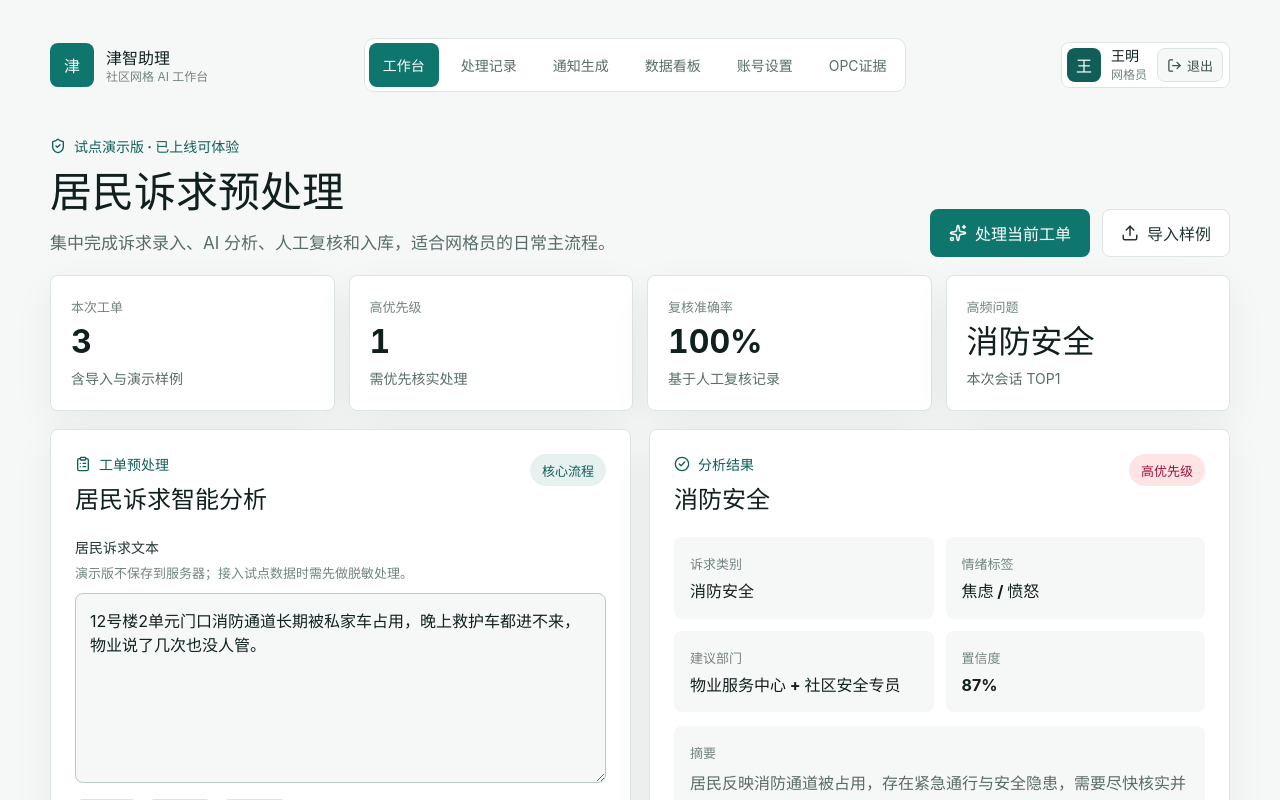
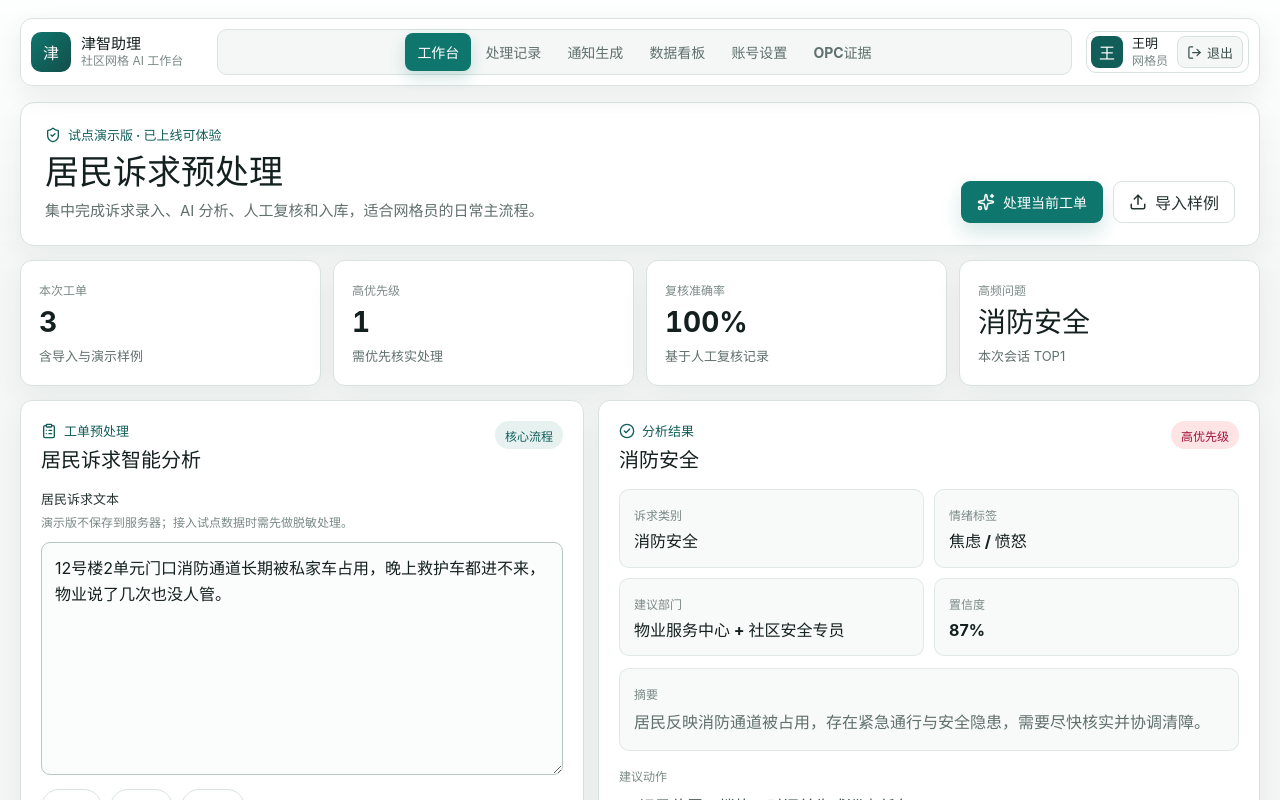
Before and after one commit to wzy88/jinzhi-assistant, a React (Vite) app: page / in a window 1280 px wide. Shown: the top 800 px of the page. Built offline with nearby package versions, Linux system fonts and the light colour scheme.

Commit message:
Polish workbench visual design

```diff
--- a/src/App.css
+++ b/src/App.css
@@ -1,26 +1,30 @@
 .app-shell {
-  width: min(1180px, calc(100% - 32px));
+  width: min(1360px, calc(100% - 40px));
   margin: 0 auto;
-  padding: 24px 0 56px;
+  padding: 18px 0 48px;
 }
 
 .topbar {
   position: sticky;
-  top: 0;
+  top: 10px;
   z-index: 20;
-  display: flex;
+  display: grid;
+  grid-template-columns: auto minmax(0, 1fr) auto;
   align-items: center;
-  justify-content: space-between;
-  gap: 16px;
-  padding: 14px 0;
-  background: rgba(246, 248, 247, 0.92);
-  backdrop-filter: blur(14px);
+  gap: 14px;
+  padding: 10px;
+  border: 1px solid var(--border);
+  border-radius: 12px;
+  background: rgba(255, 255, 255, 0.94);
+  box-shadow: 0 10px 28px rgba(20, 32, 30, 0.07);
+  backdrop-filter: blur(18px);
 }
 
 .brand {
   display: inline-flex;
   align-items: center;
-  gap: 12px;
+  gap: 10px;
+  min-width: 172px;
   color: var(--ink-900);
   text-decoration: none;
 }
@@ -36,13 +40,13 @@
 
 .brand-mark {
   display: grid;
-  width: 44px;
-  height: 44px;
+  width: 40px;
+  height: 40px;
   place-items: center;
-  border-radius: 8px;
+  border-radius: 10px;
   color: #ffffff;
-  background: var(--primary);
-  font-weight: 700;
+  background: linear-gradient(135deg, #0f766e, #134e4a);
+  font-weight: 800;
 }
 
 .brand strong,
@@ -50,62 +54,73 @@
   display: block;
 }
 
+.brand strong {
+  font-size: 15px;
+  line-height: 1.2;
+}
+
 .brand small {
   color: var(--ink-500);
   font-size: 12px;
-  line-height: 1.4;
+  line-height: 1.35;
 }
 
 .nav-links {
   display: flex;
   align-items: center;
-  gap: 8px;
-  padding: 4px;
+  justify-content: center;
+  gap: 2px;
+  min-width: 0;
+  padding: 3px;
   border: 1px solid var(--border);
   border-radius: 10px;
-  background: #ffffff;
+  background: var(--surface);
 }
 
 .tab-button {
-  min-height: 44px;
+  min-height: 38px;
   display: inline-flex;
   align-items: center;
+  border: 0;
   border-radius: 8px;
-  border: 0;
-  padding: 0 14px;
+  padding: 0 12px;
   color: var(--ink-600);
   background: transparent;
   font: inherit;
   font-size: 14px;
+  font-weight: 650;
+  white-space: nowrap;
   cursor: pointer;
 }
 
 .tab-button:hover,
 .tab-button:focus-visible {
   color: var(--ink-900);
-  background: var(--surface-strong);
+  background: #ffffff;
 }
 
 .tab-button.active {
   color: #ffffff;
   background: var(--primary);
+  box-shadow: 0 7px 16px rgba(15, 118, 110, 0.2);
 }
 
 .account-chip {
   display: inline-flex;
   align-items: center;
-  gap: 10px;
-  min-height: 44px;
-  padding: 5px 6px 5px 5px;
+  justify-content: flex-end;
+  gap: 9px;
+  min-height: 42px;
+  padding: 4px 5px 4px 4px;
   border: 1px solid var(--border);
-  border-radius: 8px;
+  border-radius: 10px;
   background: #ffffff;
 }
 
 .avatar {
   display: grid;
-  width: 34px;
-  height: 34px;
+  width: 32px;
+  height: 32px;
   place-items: center;
   border-radius: 8px;
   color: #ffffff;
@@ -119,10 +134,10 @@
 }
 
 .account-chip strong {
-  max-width: 96px;
+  max-width: 92px;
   overflow: hidden;
   color: var(--ink-900);
-  font-size: 14px;
+  font-size: 13px;
   line-height: 1.2;
   text-overflow: ellipsis;
   white-space: nowrap;
@@ -134,7 +149,7 @@
 }
 
 .account-chip button {
-  min-height: 34px;
+  min-height: 32px;
   display: inline-flex;
   align-items: center;
   gap: 5px;
@@ -157,81 +172,79 @@
   display: flex;
   align-items: flex-end;
   justify-content: space-between;
-  gap: 24px;
-  padding: 30px 0 18px;
+  gap: 20px;
+  margin-top: 16px;
+  padding: 22px 24px;
+  border: 1px solid var(--border);
+  border-radius: 14px;
+  background: #ffffff;
+  box-shadow: var(--shadow-soft);
 }
 
 .workspace-brief h1 {
   max-width: 720px;
   margin: 0;
   color: var(--ink-900);
-  font-size: clamp(28px, 3.4vw, 42px);
-  line-height: 1.12;
+  font-size: clamp(24px, 3vw, 34px);
+  line-height: 1.16;
   letter-spacing: 0;
 }
 
 .brief-text {
-  max-width: 680px;
-  margin: 14px 0 0;
+  max-width: 760px;
+  margin: 8px 0 0;
   color: var(--ink-600);
-  font-size: 17px;
-  line-height: 1.65;
+  font-size: 15px;
+  line-height: 1.6;
 }
 
 .brief-actions {
   display: flex;
   flex-wrap: wrap;
   justify-content: flex-end;
-  gap: 12px;
-}
-
-.workbench-note {
-  display: flex;
-  gap: 12px;
-  align-items: flex-start;
-  padding: 14px;
-  border: 1px solid var(--border);
-  border-radius: 8px;
-  background: #ffffff;
+  gap: 10px;
 }
 
 .eyebrow,
 .section-kicker {
   display: inline-flex;
   align-items: center;
-  gap: 8px;
+  gap: 7px;
   color: var(--primary-dark);
-  font-size: 14px;
-  font-weight: 650;
-  margin: 0 0 12px;
+  font-size: 13px;
+  font-weight: 750;
+  margin: 0 0 8px;
 }
 
 .primary-link,
 .secondary-link,
 .primary-button,
 .secondary-button {
-  min-height: 48px;
+  min-height: 42px;
   display: inline-flex;
   align-items: center;
   justify-content: center;
   gap: 8px;
-  border-radius: 8px;
-  padding: 0 18px;
   border: 1px solid transparent;
+  border-radius: 9px;
+  padding: 0 15px;
   font: inherit;
-  font-weight: 650;
+  font-size: 14px;
+  font-weight: 750;
   text-decoration: none;
   cursor: pointer;
   transition:
-    transform 180ms ease,
-    background 180ms ease,
-    border-color 180ms ease;
+    transform 160ms ease,
+    background 160ms ease,
+    border-color 160ms ease,
+    box-shadow 160ms ease;
 }
 
 .primary-link,
 .primary-button {
   color: #ffffff;
   background: var(--primary);
+  box-shadow: 0 10px 20px rgba(15, 118, 110, 0.18);
 }
 
 .primary-link:hover,
@@ -246,7 +259,8 @@
   transform: none;
 }
 
-.secondary-link {
+.secondary-link,
+.secondary-button {
   color: var(--ink-800);
   background: #ffffff;
   border-color: var(--border);
@@ -261,12 +275,6 @@
   font: inherit;
 }
 
-.secondary-button {
-  color: var(--ink-800);
-  background: #ffffff;
-  border-color: var(--border);
-}
-
 .danger-soft {
   color: #9f1239;
   background: #fff1f2;
@@ -277,7 +285,7 @@
   display: flex;
   flex-wrap: wrap;
   gap: 10px;
-  margin-top: 16px;
+  margin-top: 14px;
 }
 
 .button-row.compact {
@@ -285,172 +293,29 @@
 }
 
 .button-row.compact .secondary-button {
-  min-height: 40px;
+  min-height: 38px;
   padding: 0 12px;
-  font-size: 14px;
-}
-
-.proof-strip {
-  display: grid;
-  grid-template-columns: repeat(3, minmax(0, 1fr));
-  gap: 14px;
-}
-
-.proof-strip div {
-  min-height: 120px;
-  padding: 24px;
-  border: 1px solid var(--border);
-  border-radius: 8px;
-  background: #ffffff;
-}
-
-.proof-strip span {
-  color: var(--primary);
-  font-weight: 800;
-  font-variant-numeric: tabular-nums;
-}
-
-.proof-strip strong {
-  display: block;
-  margin-top: 10px;
-  color: var(--ink-900);
-  font-size: 20px;
-}
-
-.proof-strip p,
-.metric-card p,
-.summary-box p,
-.notice-block p,
-.report-panel li,
-.warning-note p {
-  color: var(--ink-600);
-  line-height: 1.65;
+  font-size: 13px;
 }
 
 .metric-grid {
   display: grid;
   grid-template-columns: repeat(4, minmax(0, 1fr));
-  gap: 14px;
-  margin: 0 0 18px;
-}
-
-.account-grid {
-  display: grid;
-  grid-template-columns: 0.95fr 1.3fr 1fr;
-  gap: 18px;
-  margin-top: 18px;
-}
-
-.verify-pill {
-  display: inline-flex;
-  min-height: 32px;
-  align-items: center;
-  gap: 6px;
-  white-space: nowrap;
-  border-radius: 999px;
-  padding: 0 12px;
-  color: #92400e;
-  background: #fef3c7;
-  font-size: 13px;
-  font-weight: 700;
-}
-
-.verify-pill.verified {
-  color: #166534;
-  background: #dcfce7;
-}
-
-.profile-summary {
-  display: grid;
-  gap: 10px;
-}
-
-.profile-summary strong {
-  color: var(--ink-900);
-  font-size: 18px;
-}
-
-.profile-summary p {
-  margin: 0;
-  color: var(--ink-600);
-  line-height: 1.6;
-}
-
-.summary-tags {
-  display: flex;
-  flex-wrap: wrap;
-  gap: 8px;
-}
-
-.summary-tags span {
-  display: inline-flex;
-  min-height: 30px;
-  align-items: center;
-  border-radius: 999px;
-  padding: 0 10px;
-  color: var(--primary-dark);
-  background: rgba(15, 118, 110, 0.1);
-  font-size: 13px;
-  font-weight: 700;
-}
-
-.login-form {
-  display: grid;
-  gap: 10px;
-}
-
-.form-grid {
-  display: grid;
-  grid-template-columns: repeat(2, minmax(0, 1fr));
   gap: 12px;
-  margin-bottom: 12px;
-}
-
-.form-grid label {
-  margin: 0;
-}
-
-.form-grid input {
-  margin-top: 6px;
-}
-
-.toggle-list {
-  display: grid;
-  gap: 10px;
-  margin-top: 14px;
-}
-
-.toggle-row {
-  display: flex;
-  align-items: center;
-  gap: 10px;
-  min-height: 44px;
-  margin: 0;
-  padding: 10px 12px;
-  border: 1px solid var(--border);
-  border-radius: 8px;
-  background: var(--surface);
-  color: var(--ink-700);
-}
-
-.toggle-row input[type='checkbox'] {
-  width: 18px;
-  min-height: auto;
-  height: 18px;
-  flex: 0 0 auto;
-  accent-color: var(--primary);
+  margin: 14px 0 0;
 }
 
 .metric-card,
 .panel {
   border: 1px solid var(--border);
-  border-radius: 8px;
+  border-radius: 12px;
   background: #ffffff;
   box-shadow: var(--shadow-soft);
 }
 
 .metric-card {
-  padding: 20px;
+  min-height: 118px;
+  padding: 18px;
 }
 
 .metric-card span,
@@ -459,62 +324,82 @@
 .steps span,
 .notice-block span {
   color: var(--ink-500);
-  font-size: 13px;
-  font-weight: 650;
+  font-size: 12px;
+  font-weight: 750;
 }
 
 .metric-card strong {
   display: block;
   margin-top: 8px;
   color: var(--ink-900);
-  font-size: 32px;
+  font-size: 28px;
   line-height: 1.1;
   font-variant-numeric: tabular-nums;
 }
 
+.metric-card p,
+.summary-box p,
+.notice-block p,
+.report-panel li,
+.warning-note p,
+.proof-strip p {
+  color: var(--ink-600);
+  line-height: 1.6;
+}
+
 .metric-card p {
   margin: 8px 0 0;
-  font-size: 14px;
+  font-size: 13px;
 }
 
 .workspace-grid,
 .dashboard {
   display: grid;
-  grid-template-columns: minmax(0, 1fr) minmax(0, 1fr);
-  gap: 18px;
-  margin-top: 18px;
+  grid-template-columns: minmax(0, 0.92fr) minmax(0, 1.08fr);
+  gap: 14px;
+  margin-top: 14px;
+}
+
+.account-grid {
+  display: grid;
+  grid-template-columns: 0.9fr 1.25fr 1fr;
+  gap: 14px;
+  margin-top: 14px;
 }
 
 .panel {
-  padding: 24px;
+  padding: 20px;
 }
 
 .panel-heading {
   display: flex;
   align-items: flex-start;
   justify-content: space-between;
-  gap: 16px;
-  margin-bottom: 22px;
+  gap: 14px;
+  margin-bottom: 16px;
 }
 
 .panel-heading h2,
 .report-panel h2 {
   margin: 0;
   color: var(--ink-900);
-  font-size: 24px;
-  line-height: 1.2;
+  font-size: 20px;
+  line-height: 1.25;
 }
 
 .status-pill,
-.urgency {
+.urgency,
+.verify-pill,
+.review-badge {
   display: inline-flex;
-  min-height: 32px;
+  min-height: 28px;
   align-items: center;
+  justify-content: center;
   white-space: nowrap;
   border-radius: 999px;
-  padding: 0 12px;
-  font-size: 13px;
-  font-weight: 700;
+  padding: 0 10px;
+  font-size: 12px;
+  font-weight: 800;
 }
 
 .status-pill {
@@ -522,17 +407,22 @@
   background: rgba(15, 118, 110, 0.1);
 }
 
-.urgency-高 {
+.urgency-高,
+.review-需调整 {
   color: #9f1239;
   background: #ffe4e6;
 }
 
-.urgency-中 {
+.urgency-中,
+.review-待复核,
+.verify-pill {
   color: #92400e;
   background: #fef3c7;
 }
 
-.urgency-低 {
+.urgency-低,
+.review-正确,
+.verify-pill.verified {
   color: #166534;
   background: #dcfce7;
 }
@@ -541,15 +431,15 @@ label {
   display: block;
   margin-bottom: 6px;
   color: var(--ink-800);
-  font-size: 14px;
-  font-weight: 700;
+  font-size: 13px;
+  font-weight: 750;
 }
 
 .field-helper {
   margin: 0 0 10px;
   color: var(--ink-500);
-  font-size: 13px;
-  line-height: 1.55;
+  font-size: 12px;
+  line-height: 1.5;
 }
 
 textarea,
@@ -558,27 +448,28 @@ select {
   width: 100%;
   box-sizing: border-box;
   border: 1px solid var(--border-strong);
-  border-radius: 8px;
+  border-radius: 9px;
   color: var(--ink-900);
-  background: var(--surface);
+  background: #fbfcfc;
   font: inherit;
   outline: none;
 }
 
 textarea {
   resize: vertical;
-  min-height: 190px;
-  padding: 14px;
+  min-height: 210px;
+  padding: 13px;
+  line-height: 1.6;
 }
 
 input {
-  min-height: 48px;
-  padding: 0 14px;
+  min-height: 44px;
+  padding: 0 13px;
 }
 
 select {
-  min-height: 38px;
-  padding: 0 10px;
+  min-height: 36px;
+  padding: 0 9px;
 }
 
 input[type='checkbox'] {
@@ -589,25 +480,26 @@ textarea:focus,
 input:focus,
 select:focus {
   border-color: var(--primary);
-  box-shadow: 0 0 0 3px rgba(15, 118, 110, 0.16);
+  box-shadow: 0 0 0 3px rgba(15, 118, 110, 0.14);
 }
 
 .sample-row {
   display: flex;
   flex-wrap: wrap;
   gap: 8px;
-  margin: 12px 0 16px;
+  margin: 10px 0 14px;
 }
 
 .sample-row button {
-  min-height: 40px;
+  min-height: 36px;
   border: 1px solid var(--border);
-  border-radius: 8px;
+  border-radius: 999px;
   padding: 0 12px;
   color: var(--ink-700);
   background: #ffffff;
   font: inherit;
-  font-size: 14px;
+  font-size: 13px;
+  font-weight: 650;
   cursor: pointer;
 }
 
@@ -615,63 +507,65 @@ select:focus {
 .sample-row button:focus-visible {
   border-color: var(--primary);
   color: var(--primary-dark);
+  background: rgba(15, 118, 110, 0.07);
 }
 
 .result-grid {
   display: grid;
   grid-template-columns: repeat(2, minmax(0, 1fr));
-  gap: 12px;
+  gap: 10px;
 }
 
 .result-grid div,
 .summary-box,
 .notice-block {
-  border-radius: 8px;
-  background: var(--surface);
-  padding: 16px;
+  border: 1px solid rgba(220, 229, 226, 0.78);
+  border-radius: 10px;
+  background: #f8faf9;
+  padding: 14px;
 }
 
 .result-grid strong {
   display: block;
-  margin-top: 8px;
+  margin-top: 7px;
   color: var(--ink-900);
   line-height: 1.35;
 }
 
 .summary-box {
-  margin-top: 14px;
+  margin-top: 12px;
 }
 
 .summary-box p,
 .notice-block p {
-  margin: 8px 0 0;
+  margin: 7px 0 0;
 }
 
 .steps {
-  margin-top: 18px;
+  margin-top: 14px;
 }
 
 .steps ol {
-  margin: 10px 0 0;
+  margin: 8px 0 0;
   padding-left: 20px;
   color: var(--ink-700);
-  line-height: 1.8;
+  line-height: 1.72;
 }
 
 .review-box {
-  margin-top: 18px;
-  padding-top: 16px;
+  margin-top: 14px;
+  padding-top: 14px;
   border-top: 1px solid var(--border);
 }
 
 .review-box > span {
   color: var(--ink-500);
-  font-size: 13px;
-  font-weight: 650;
+  font-size: 12px;
+  font-weight: 750;
 }
 
 .record-panel {
-  margin-top: 18px;
+  margin-top: 14px;
 }
 
 .record-table {
@@ -684,19 +578,19 @@ select:focus {
   grid-template-columns: 84px minmax(220px, 1.7fr) 92px 104px 82px 74px;
   gap: 10px;
   align-items: center;
-  min-height: 54px;
-  padding: 10px 12px;
+  min-height: 52px;
+  padding: 9px 12px;
   border: 1px solid var(--border);
-  border-radius: 8px;
-  background: var(--surface);
+  border-radius: 10px;
+  background: #fbfcfc;
 }
 
 .record-head {
-  min-height: 40px;
+  min-height: 38px;
   color: var(--ink-500);
   background: #ffffff;
-  font-size: 13px;
-  font-weight: 700;
+  font-size: 12px;
+  font-weight: 800;
 }
 
 .record-row span,
@@ -724,32 +618,6 @@ select:focus {
   color: var(--primary-dark);
 }
 
-.review-badge {
-  display: inline-flex;
-  min-height: 28px;
-  align-items: center;
-  justify-content: center;
-  border-radius: 999px;
-  padding: 0 10px;
-  font-size: 13px;
-  font-weight: 700;
-}
-
-.review-待复核 {
-  color: #92400e;
-  background: #fef3c7;
-}
-
-.review-正确 {
-  color: #166534;
-  background: #dcfce7;
-}
-
-.review-需调整 {
-  color: #9f1239;
-  background: #ffe4e6;
-}
-
 .inline-actions {
   display: inline-flex;
   gap: 6px;
@@ -773,7 +641,7 @@ select:focus {
 }
 
 .notice-button {
-  margin-top: 16px;
+  margin-top: 14px;
 }
 
 .notice-output {
@@ -789,7 +657,7 @@ select:focus {
 }
 
 .notice-title-row button {
-  min-height: 36px;
+  min-height: 34px;
   display: inline-flex;
   align-items: center;
   gap: 6px;
@@ -814,7 +682,7 @@ select:focus {
 
 .bar-list {
   display: grid;
-  gap: 16px;
+  gap: 14px;
 }
 
 .bar-row {
@@ -826,7 +694,7 @@ select:focus {
 }
 
 .bar-track {
-  height: 12px;
+  height: 10px;
   overflow: hidden;
   border-radius: 999px;
   background: var(--surface-strong);
@@ -835,7 +703,7 @@ select:focus {
 .bar-track div {
   height: 100%;
   border-radius: inherit;
-  background: linear-gradient(90deg, var(--primary), #2563eb);
+  background: var(--primary);
 }
 
 .bar-row strong {
@@ -844,7 +712,7 @@ select:focus {
 }
 
 .report-panel ul {
-  margin: 18px 0;
+  margin: 16px 0;
   padding-left: 20px;
 }
 
@@ -858,8 +726,8 @@ select:focus {
   display: flex;
   gap: 10px;
   align-items: flex-start;
-  padding: 14px;
-  border-radius: 8px;
+  padding: 13px;
+  border-radius: 10px;
   color: #92400e;
   background: #fffbeb;
 }
@@ -869,11 +737,12 @@ select:focus {
 }
 
 .evidence-section {
-  margin-top: 18px;
-  padding: 24px;
+  margin-top: 14px;
+  padding: 20px;
   border: 1px solid var(--border);
-  border-radius: 8px;
-  background: var(--surface);
+  border-radius: 12px;
+  background: #ffffff;
+  box-shadow: var(--shadow-soft);
 }
 
 .evidence-heading {
@@ -881,14 +750,121 @@ select:focus {
   align-items: flex-end;
   justify-content: space-between;
   gap: 16px;
-  margin-bottom: 18px;
+  margin-bottom: 14px;
 }
 
 .evidence-heading h2 {
   margin: 0;
   color: var(--ink-900);
-  font-size: 24px;
-  line-height: 1.2;
+  font-size: 20px;
+  line-height: 1.25;
+}
+
+.proof-strip {
+  display: grid;
+  grid-template-columns: repeat(3, minmax(0, 1fr));
+  gap: 12px;
+}
+
+.proof-strip div {
+  min-height: 112px;
+  padding: 18px;
+  border: 1px solid var(--border);
+  border-radius: 10px;
+  background: #f8faf9;
+}
+
+.proof-strip span {
+  color: var(--primary);
+  font-weight: 850;
+  font-variant-numeric: tabular-nums;
+}
+
+.proof-strip strong {
+  display: block;
+  margin-top: 8px;
+  color: var(--ink-900);
+  font-size: 17px;
+}
+
+.profile-summary {
+  display: grid;
+  gap: 10px;
+}
+
+.profile-summary strong {
+  color: var(--ink-900);
+  font-size: 17px;
+}
+
+.profile-summary p {
+  margin: 0;
+  color: var(--ink-600);
+  line-height: 1.55;
+}
+
+.summary-tags {
+  display: flex;
+  flex-wrap: wrap;
+  gap: 8px;
+}
+
+.summary-tags span {
+  display: inline-flex;
+  min-height: 28px;
+  align-items: center;
+  border-radius: 999px;
+  padding: 0 10px;
+  color: var(--primary-dark);
+  background: rgba(15, 118, 110, 0.1);
+  font-size: 12px;
+  font-weight: 800;
+}
+
+.login-form,
+.toggle-list {
+  display: grid;
+  gap: 10px;
+}
+
+.toggle-list {
+  margin-top: 14px;
+}
+
+.form-grid {
+  display: grid;
+  grid-template-columns: repeat(2, minmax(0, 1fr));
+  gap: 12px;
+  margin-bottom: 12px;
+}
+
+.form-grid label {
+  margin: 0;
+}
+
+.form-grid input {
+  margin-top: 6px;
+}
+
+.toggle-row {
+  display: flex;
+  align-items: center;
+  gap: 10px;
+  min-height: 42px;
+  margin: 0;
+  padding: 9px 11px;
+  border: 1px solid var(--border);
+  border-radius: 10px;
+  background: #fbfcfc;
+  color: var(--ink-700);
+}
+
+.toggle-row input[type='checkbox'] {
+  width: 18px;
+  min-height: auto;
+  height: 18px;
+  flex: 0 0 auto;
+  accent-color: var(--primary);
 }
 
 .spin {
@@ -921,26 +897,26 @@ select:focus {
   }
 }
 
-@media (max-width: 900px) {
-  .app-shell {
-    width: min(100% - 24px, 680px);
-    padding-top: 10px;
-  }
-
+@media (max-width: 1080px) {
   .topbar {
-    position: static;
-    align-items: flex-start;
-    flex-direction: column;
+    grid-template-columns: 1fr;
+    align-items: stretch;
   }
 
   .nav-links {
-    width: 100%;
+    justify-content: flex-start;
     overflow-x: auto;
-    padding-bottom: 4px;
   }
 
   .account-chip {
-    width: 100%;
+    justify-content: flex-start;
+  }
+}
+
+@media (max-width: 900px) {
+  .app-shell {
+    width: min(100% - 24px, 720px);
+    padding-top: 10px;
   }
 
   .workspace-brief,
@@ -955,21 +931,13 @@ select:focus {
   .workspace-brief {
     display: grid;
     align-items: start;
-    padding-top: 24px;
   }
 
   .brief-actions {
     justify-content: flex-start;
   }
 
-  .workspace-brief h1 {
-    font-size: 38px;
-  }
-
-  .result-grid {
-    grid-template-columns: 1fr;
-  }
-
+  .result-grid,
   .form-grid {
     grid-template-columns: 1fr;
   }
@@ -985,9 +953,16 @@ select:focus {
 }
 
 @media (max-width: 560px) {
+  .app-shell {
+    width: min(100% - 18px, 100%);
+  }
+
+  .workspace-brief,
   .panel,
+  .metric-card,
+  .evidence-section,
   .proof-strip div {
-    padding: 18px;
+    padding: 16px;
   }
 
   .panel-heading {
@@ -995,7 +970,7 @@ select:focus {
   }
 
   .workspace-brief h1 {
-    font-size: 32px;
+    font-size: 28px;
   }
 
   .brief-actions,
--- a/src/index.css
+++ b/src/index.css
@@ -1,16 +1,16 @@
 :root {
   --primary: #0f766e;
   --primary-dark: #115e59;
-  --ink-900: #10201f;
-  --ink-800: #223433;
-  --ink-700: #3c4f4d;
-  --ink-600: #586c69;
-  --ink-500: #718481;
-  --surface: #f6f8f7;
-  --surface-strong: #eaf0ee;
-  --border: #dce5e2;
-  --border-strong: #b9c8c4;
-  --shadow-soft: 0 14px 40px rgba(16, 32, 31, 0.06);
+  --ink-900: #14201f;
+  --ink-800: #253331;
+  --ink-700: #3e504d;
+  --ink-600: #60706d;
+  --ink-500: #7a8986;
+  --surface: #f4f7f6;
+  --surface-strong: #e7eeec;
+  --border: #d8e2df;
+  --border-strong: #b8c6c2;
+  --shadow-soft: 0 12px 30px rgba(20, 32, 30, 0.055);
   font-family:
     Inter, ui-sans-serif, system-ui, -apple-system, BlinkMacSystemFont, 'Segoe UI',
     sans-serif;
@@ -34,6 +34,9 @@ body {
   min-width: 320px;
   min-height: 100dvh;
   margin: 0;
+  background:
+    linear-gradient(180deg, rgba(255, 255, 255, 0.86), rgba(244, 247, 246, 0.9) 280px),
+    var(--surface);
 }
 
 button,
```
